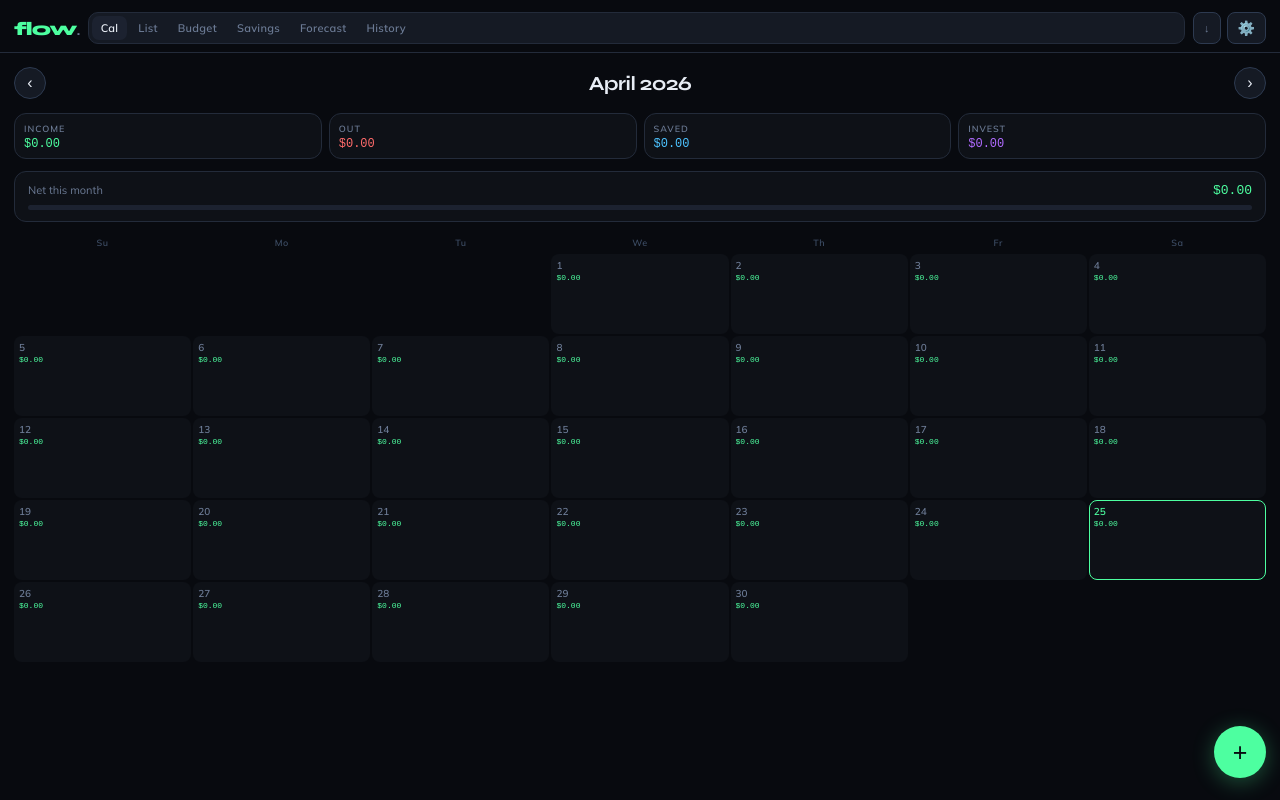
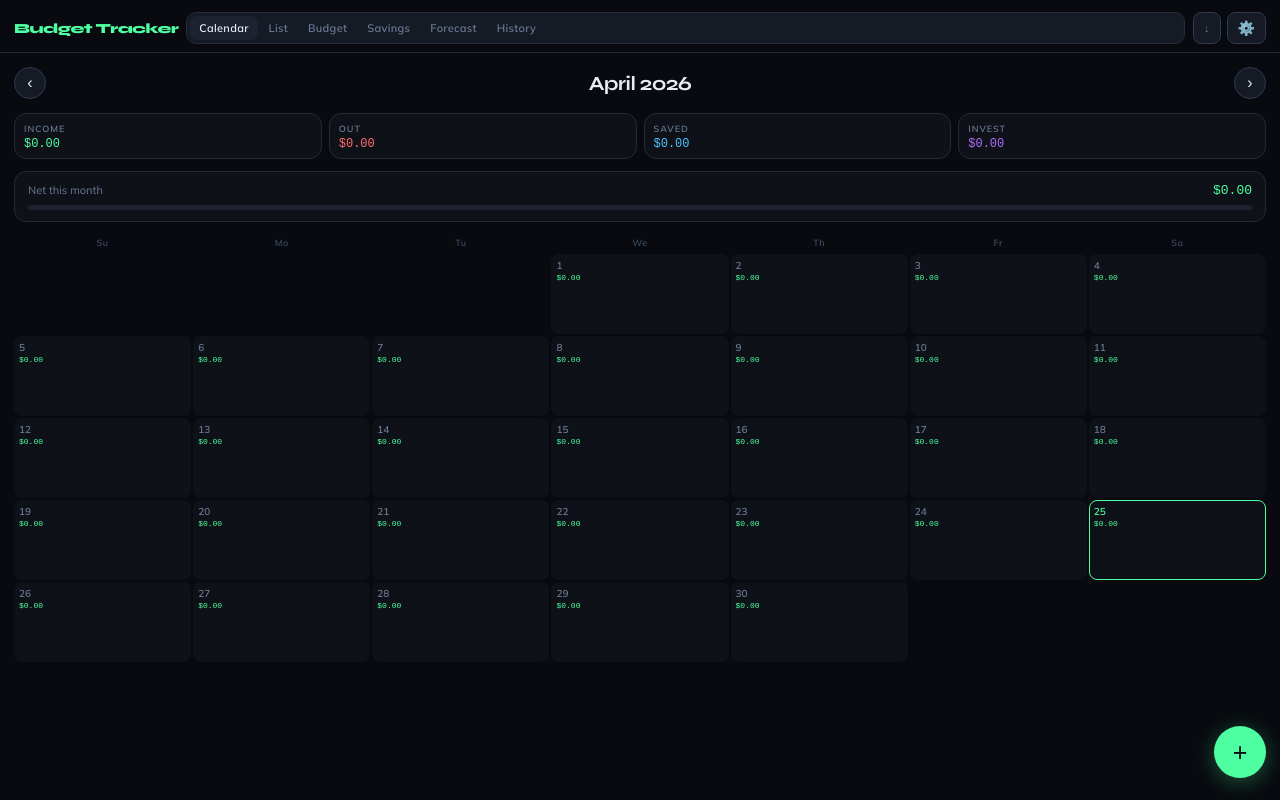
Before and after one commit to Clyaude/budget, a plain HTML site: page index.html in a window 1280 px wide. Drawn offline with Linux system fonts and the light colour scheme; a web font is replaced by a local one.

Commit message:
Update index.html

```diff
--- a/index.html
+++ b/index.html
@@ -25,7 +25,7 @@ body{background:var(--bg);color:var(--text);font-family:'Mulish',sans-serif;font
 
 /* TOPBAR */
 .topbar{display:flex;align-items:center;justify-content:space-between;padding:12px 14px 8px;border-bottom:1px solid var(--border);position:sticky;top:0;z-index:90;background:var(--bg);gap:8px}
-.logo{font-family:'Syne',sans-serif;font-weight:800;font-size:19px;letter-spacing:-1px;color:var(--accent);flex-shrink:0}
+.logo{font-family:'Syne',sans-serif;font-weight:800;font-size:14px;letter-spacing:-0.5px;color:var(--accent);flex-shrink:0}
 .logo span{color:var(--muted);font-weight:400}
 .tabs{display:flex;gap:2px;background:var(--s2);padding:3px;border-radius:10px;border:1px solid var(--border);overflow-x:auto;flex:1}
 .tabs::-webkit-scrollbar{display:none}
@@ -312,9 +312,9 @@ select option{background:#151a24}
 <body>
 
 <div class="topbar">
-  <div class="logo">flow<span>.</span></div>
+  <div class="logo">Budget Tracker</div>
   <div class="tabs">
-    <button class="tab active" onclick="gotoView('calendar')">Cal</button>
+    <button class="tab active" onclick="gotoView('calendar')">Calendar</button>
     <button class="tab" onclick="gotoView('list')">List</button>
     <button class="tab" onclick="gotoView('budget')">Budget</button>
     <button class="tab" onclick="gotoView('savings')">Savings</button>
@@ -688,7 +688,7 @@ select option{background:#151a24}
       <button class="mclose" onclick="closeOverlay('day-overlay')">×</button>
     </div>
     <div class="day-list-scroll" id="day-list"></div>
-    <button class="savebtn" style="margin-top:14px" onclick="closeOverlay('day-overlay');openAdd()">+ Add Transaction</button>
+    <button class="savebtn" style="margin-top:14px" onclick="closeOverlay('day-overlay');openAdd(_selectedDayDate)">+ Add Transaction</button>
   </div>
 </div>
 
@@ -1601,7 +1601,9 @@ function deleteFund(){
 // ═══════════════════════════════════════════════════════════════════
 // DAY MODAL
 // ═══════════════════════════════════════════════════════════════════
+let _selectedDayDate=null;
 function openDayModal(day,ds,occs,bal){
+  _selectedDayDate=ds;
   const d=new Date(ds+'T00:00:00');
   document.getElementById('day-dt').textContent=d.toLocaleDateString('en-US',{weekday:'long',month:'long',day:'numeric'});
 
```
